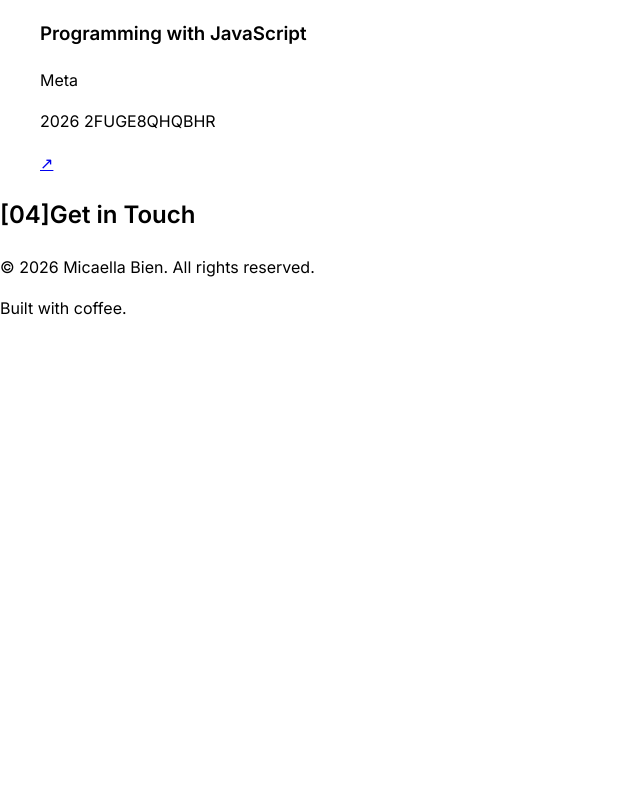
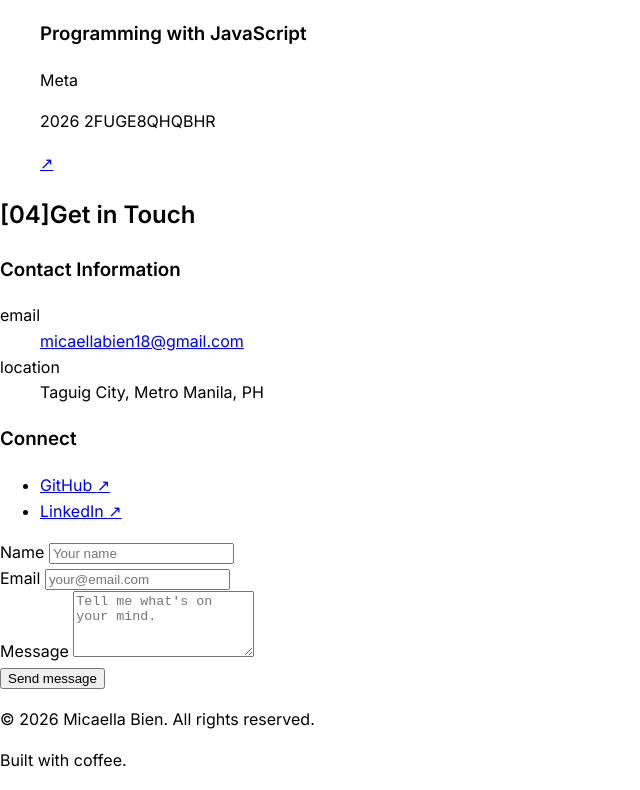
Before and after one commit to micaellabien18/micaella-bien-portfolio, a website: page index.html in a window 1280 px wide. Shown: the part 2310-3100 px from the top of the page, without its empty margins (0-640 px from the left). Before the commit the page ends 2648 px from the top, so only its background shows below. Drawn offline with Linux system fonts and the light colour scheme; a web font is replaced by a local one.

Commit message:
feat: add contact section markup

```diff
--- a/index.html
+++ b/index.html
@@ -285,8 +285,93 @@
                     <span class="section-label" aria-hidden="true">[04]</span
                     >Get in Touch
                 </h2>
+
+                <div class="contact__content">
+                    <div class="contact__info">
+                        <h3 class="contact__subtitle">Contact Information</h3>
+                        <dl class="contact__details">
+                            <dt>email</dt>
+                            <dd>
+                                <a href="mailto:micaellabien18@gmail.com"
+                                    >micaellabien18@gmail.com</a
+                                >
+                            </dd>
+                            <dt>location</dt>
+                            <dd>Taguig City, Metro Manila, PH</dd>
+                        </dl>
+
+                        <h3 class="contact__subtitle">Connect</h3>
+                        <ul class="contact__socials">
+                            <li>
+                                <a
+                                    href="https://github.com/micaellabien18"
+                                    target="_blank"
+                                    rel="noopener"
+                                >
+                                    GitHub <span aria-hidden="true">↗</span>
+                                </a>
+                            </li>
+                            <li>
+                                <a
+                                    href="https://www.linkedin.com/in/micaellabien/"
+                                    target="_blank"
+                                    rel="noopener"
+                                    >LinkedIn
+                                    <span aria-hidden="true">↗</span></a
+                                >
+                            </li>
+                        </ul>
+                    </div>
+
+                    <form class="contact__form" action="#" method="post">
+                        <div class="form__field">
+                            <label for="name" class="form__label">Name</label>
+                            <input
+                                type="text"
+                                id="name"
+                                name="name"
+                                class="form__input"
+                                placeholder="Your name"
+                                autocomplete="name"
+                                required
+                            />
+                        </div>
+
+                        <div class="form__field">
+                            <label for="email" class="form__label">Email</label>
+                            <input
+                                type="email"
+                                id="email"
+                                name="email"
+                                class="form__input"
+                                placeholder="your@email.com"
+                                autocomplete="email"
+                                required
+                            />
+                        </div>
+
+                        <div class="form__field">
+                            <label for="message" class="form__label"
+                                >Message</label
+                            >
+                            <textarea
+                                name="message"
+                                id="message"
+                                class="form__input"
+                                rows="4"
+                                placeholder="Tell me what's on your mind."
+                                required
+                            ></textarea>
+                        </div>
+
+                        <button type="submit" class="form__submit">
+                            Send message
+                        </button>
+                    </form>
+                </div>
             </section>
         </main>
+
         <footer class="footer">
             <p class="footer__copyright">
                 &copy; 2026 Micaella Bien. All rights reserved.
```
